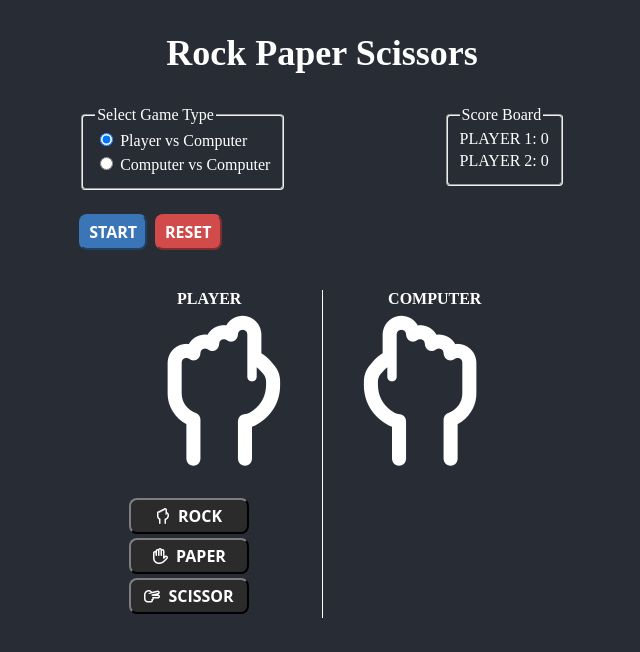
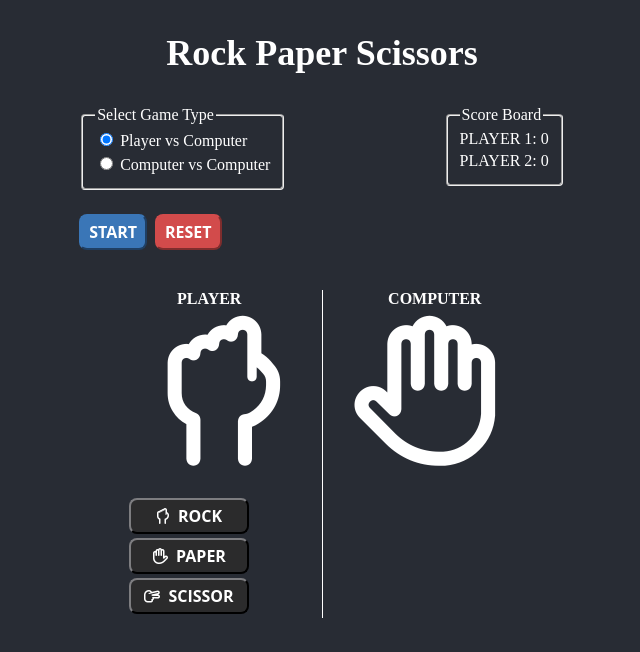
Before and after one commit to NamitYadav/rock-paper-scissors, a React (Create React App) app: page / in a window 1280 px wide. Shown: the top 652 px of the page, without its empty margins (318-958 px from the left). Built offline with nearby package versions, Linux system fonts and the light colour scheme.

Commit message:
Move player weapon to redux

```diff
--- a/src/components/home/home.tsx
+++ b/src/components/home/home.tsx
@@ -2,7 +2,13 @@ import React, { Component } from 'react';
 import { connect } from 'react-redux';
 
 import Score from '../score/score';
-import { incrementPlayerOne, incrementPlayerTwo, resetScore } from '../../store/actions';
+import {
+  incrementPlayerOne,
+  incrementPlayerTwo,
+  resetScore,
+  changePlayerOneWeapon,
+  changePlayerTwoWeapon,
+} from '../../store/actions';
 import Player from '../player/player';
 import './home.css';
 import { WEAPONS, GAME_TYPE_ENUM, WEAPONS_ENUM } from '../../store/constants';
@@ -10,55 +16,50 @@ import GameTypeSelector from '../game-type-selector/game-type-selector';
 import WeaponBtn from '../weapon-btn/weapon-btn';
 
 interface Props {
+  gameType: GAME_TYPE_ENUM;
+  playerOneWeapon: WEAPONS_ENUM;
+  playerTwoWeapon: WEAPONS_ENUM;
   incrementPlayerOne: { (): void };
   incrementPlayerTwo: { (): void };
   resetScore: { (): void };
-  gameType: GAME_TYPE_ENUM;
+  changePlayerOneWeapon: { (weapon: WEAPONS_ENUM): void };
+  changePlayerTwoWeapon: { (weapon: WEAPONS_ENUM): void };
 }
 
 class Home extends Component<Props> {
   state = {
-    playerOne: WEAPONS[0],
-    playerTwo: WEAPONS[0],
     winner: '',
   };
 
   startGame = () => {
-    const { gameType } = this.props;
+    const { gameType, changePlayerOneWeapon, changePlayerTwoWeapon } = this.props;
     let counter = 0;
     let gameInterval = setInterval(() => {
       counter++;
       if (gameType === GAME_TYPE_ENUM.PLAYER) {
-        this.setState({
-          playerTwo: WEAPONS[Math.floor(Math.random() * WEAPONS.length)],
-          winner: '',
-        });
+        changePlayerTwoWeapon(WEAPONS[Math.floor(Math.random() * WEAPONS.length)]);
+        this.setState({ winner: '' });
       } else {
-        this.setState({
-          playerOne: WEAPONS[Math.floor(Math.random() * WEAPONS.length)],
-          playerTwo: WEAPONS[Math.floor(Math.random() * WEAPONS.length)],
-          winner: '',
-        });
+        changePlayerOneWeapon(WEAPONS[Math.floor(Math.random() * WEAPONS.length)]);
+        changePlayerTwoWeapon(WEAPONS[Math.floor(Math.random() * WEAPONS.length)]);
+        this.setState({ winner: '' });
       }
       if (counter > 5) {
         clearInterval(gameInterval);
-        this.setState({
-          winner: this.selectWinner(),
-        });
+        this.setState({ winner: this.selectWinner() });
       }
     }, 100);
   };
 
   selectWinner = () => {
-    const { incrementPlayerOne, incrementPlayerTwo } = this.props;
-    const { playerOne, playerTwo } = this.state;
+    const { incrementPlayerOne, incrementPlayerTwo, playerOneWeapon, playerTwoWeapon } = this.props;
 
-    if (playerOne === playerTwo) {
+    if (playerOneWeapon === playerTwoWeapon) {
       return "It's a Tie!";
     } else if (
-      (playerOne === WEAPONS_ENUM.ROCK && playerTwo === WEAPONS_ENUM.SCISSORS) ||
-      (playerOne === WEAPONS_ENUM.SCISSORS && playerTwo === WEAPONS_ENUM.PAPER) ||
-      (playerOne === WEAPONS_ENUM.PAPER && playerTwo === WEAPONS_ENUM.ROCK)
+      (playerOneWeapon === WEAPONS_ENUM.ROCK && playerTwoWeapon === WEAPONS_ENUM.SCISSORS) ||
+      (playerOneWeapon === WEAPONS_ENUM.SCISSORS && playerTwoWeapon === WEAPONS_ENUM.PAPER) ||
+      (playerOneWeapon === WEAPONS_ENUM.PAPER && playerTwoWeapon === WEAPONS_ENUM.ROCK)
     ) {
       incrementPlayerOne();
       return 'Player One Wins!';
@@ -69,10 +70,9 @@ class Home extends Component<Props> {
   };
 
   selectWeapon = (weapon: any) => {
-    this.setState({
-      playerOne: weapon,
-      winner: '',
-    });
+    const { changePlayerOneWeapon } = this.props;
+    changePlayerOneWeapon(weapon);
+    this.setState({ winner: '' });
   };
 
   resetGame = () => {
@@ -82,8 +82,8 @@ class Home extends Component<Props> {
   };
 
   render() {
-    const { gameType } = this.props;
-    const { playerOne, playerTwo, winner } = this.state;
+    const { gameType, playerOneWeapon, playerTwoWeapon } = this.props;
+    const { winner } = this.state;
     return (
       <div className='game-container'>
         <div className='game-top'>
@@ -106,13 +106,13 @@ class Home extends Component<Props> {
             <div className='player'>
               <div className='player-1'>{gameType}</div>
               <span className='inverse'>
-                <Player weapon={playerOne} />
+                <Player weapon={playerOneWeapon} />
               </span>
               {gameType === GAME_TYPE_ENUM.PLAYER && <WeaponBtn selectWeapon={this.selectWeapon} />}
             </div>
             <div className='player'>
               <div className='player-2'>Computer</div>
-              <Player weapon={playerTwo} />
+              <Player weapon={playerTwoWeapon} />
             </div>
           </div>
           <div className='winner'>{winner || ''}</div>
@@ -123,9 +123,19 @@ class Home extends Component<Props> {
 }
 
 const mapStateToProps = (state: any) => {
-  return { gameType: state.gameType };
+  return {
+    gameType: state.gameType,
+    playerOneWeapon: state.playerOneWeapon,
+    playerTwoWeapon: state.playerTwoWeapon,
+  };
 };
 
-const mapDispatchToProps = { incrementPlayerOne, incrementPlayerTwo, resetScore };
+const mapDispatchToProps = {
+  incrementPlayerOne,
+  incrementPlayerTwo,
+  resetScore,
+  changePlayerOneWeapon,
+  changePlayerTwoWeapon,
+};
 
 export default connect(mapStateToProps, mapDispatchToProps)(Home);
--- a/src/store/actions.ts
+++ b/src/store/actions.ts
@@ -1,4 +1,4 @@
-import { ACTIONS } from './constants';
+import { ACTIONS, WEAPONS_ENUM } from './constants';
 
 export const incrementPlayerOne = () => ({
   type: ACTIONS.SCORE.INCREMENT.PLAYER_ONE,
@@ -16,3 +16,13 @@ export const setGameType = (gameType: string) => ({
   type: ACTIONS.GAME_TYPE_ENUM,
   gameType,
 });
+
+export const changePlayerOneWeapon = (weapon: WEAPONS_ENUM) => ({
+  type: ACTIONS.WEAPON.CHANGE.PLAYER_ONE,
+  weapon,
+});
+
+export const changePlayerTwoWeapon = (weapon: WEAPONS_ENUM) => ({
+  type: ACTIONS.WEAPON.CHANGE.PLAYER_TWO,
+  weapon,
+});
--- a/src/store/constants.ts
+++ b/src/store/constants.ts
@@ -7,6 +7,12 @@ export const ACTIONS = {
     RESET: 'Actions.Score.Reset',
   },
   GAME_TYPE_ENUM: 'Actions.GameType',
+  WEAPON: {
+    CHANGE: {
+      PLAYER_ONE: 'Actions.Weapon.Change.PlayerOne',
+      PLAYER_TWO: 'Actions.Weapon.Change.PlayerTwo',
+    },
+  },
 };
 
 export enum WEAPONS_ENUM {
--- a/src/store/reducer.ts
+++ b/src/store/reducer.ts
@@ -1,8 +1,10 @@
-import { ACTIONS, GAME_TYPE_ENUM } from './constants';
+import { ACTIONS, GAME_TYPE_ENUM, WEAPONS } from './constants';
 
 const initialState = () => ({
   playerOne: 0,
   playerTwo: 0,
+  playerOneWeapon: WEAPONS[0],
+  playerTwoWeapon: WEAPONS[1],
   gameType: GAME_TYPE_ENUM.PLAYER,
 });
 
@@ -20,6 +22,10 @@ const rootReducer = (state = initialState(), action: any) => {
       };
     case ACTIONS.GAME_TYPE_ENUM:
       return { ...state, gameType: action.gameType };
+    case ACTIONS.WEAPON.CHANGE.PLAYER_ONE:
+      return { ...state, playerOneWeapon: action.weapon };
+    case ACTIONS.WEAPON.CHANGE.PLAYER_TWO:
+      return { ...state, playerTwoWeapon: action.weapon };
     default:
       return state;
   }
```
